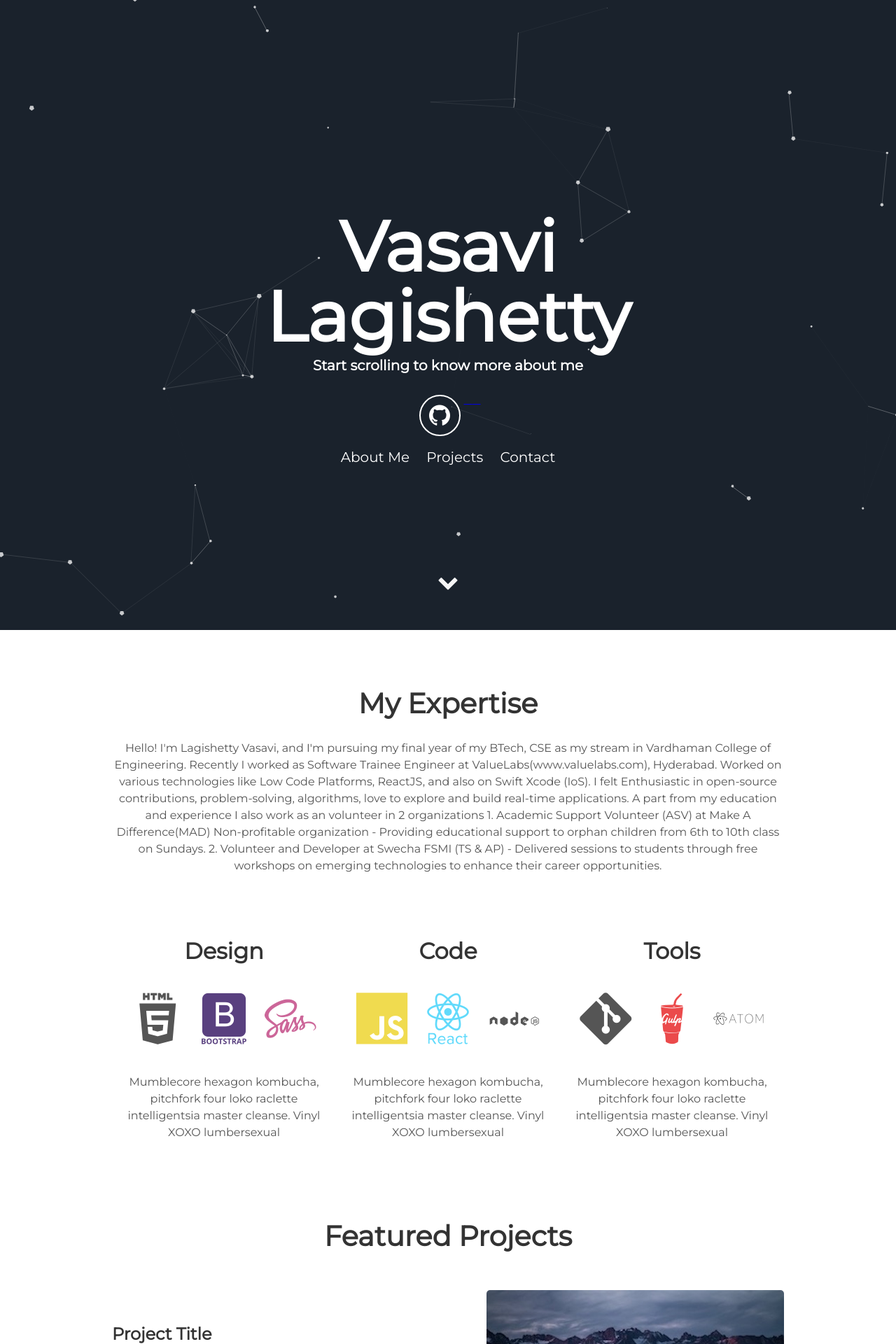
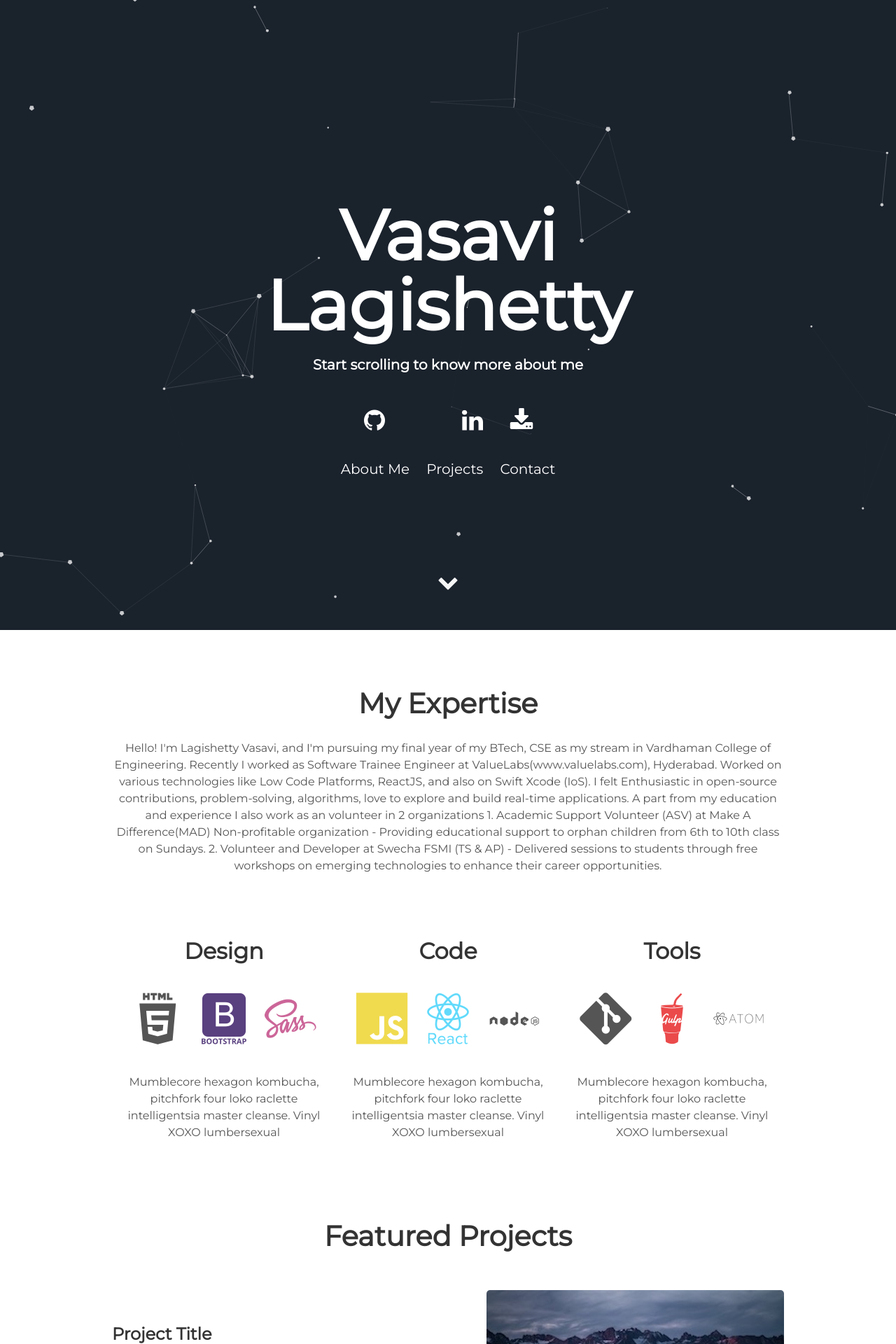
Before and after one commit to VasaviLagishetty/VasaviLagishetty.github.io, a Jekyll site: the page built from index.html, in a window 1280 px wide. Shown: the top 1920 px of the page at 70% size. Built offline with Jekyll 4.4.1, drawn with Linux system fonts in a browser that asks for light colours.

Commit message:
updated icons

```diff
--- a/_includes/header.html
+++ b/_includes/header.html
@@ -6,9 +6,9 @@
       </h1>
       <div class="header-icons">
         <a aria-label="My Github" target="_blank" href="https://github.com/VasaviLagishetty"><i class="icon fa fa-github"></i></a>
-        <a aria-label="My HackerRank" target="_blank" href="https://www.hackerrank.com/vasavi_2910"><i class="fab fa-hackerrank" aria-hidden="true"></i></a>
-        <a aria-label="My Linkedin" target="_blank" href="https://www.linkedin.com/in/vasavi2910/"><i class="fab fa-linkedin" aria-hidden="true"></i></a>
-        <a aria-label="My Resume" target="_blank" href="assets/Resume/Vasavi_Resume.pdf"><i class="fab fa-download" aria-hidden="true"></i></a>
+        <a aria-label="My HackerRank" target="_blank" href="https://www.hackerrank.com/vasavi_2910"><i class="icon fa fa-hackerrank" aria-hidden="true"></i></a>
+        <a aria-label="My Linkedin" target="_blank" href="https://www.linkedin.com/in/vasavi2910/"><i class="icon fa fa-linkedin" aria-hidden="true"></i></a>
+        <a aria-label="My Resume" target="_blank" href="assets/Resume/Vasavi_Resume.pdf"><i class="icon fa fa-download" aria-hidden="true"></i></a>
       </div>
       <div class="header-links">
         <a class="link" href="#about" data-scroll>About Me</a>
```
Also changed, not shown: assets/css/main.css, 1 other file.
